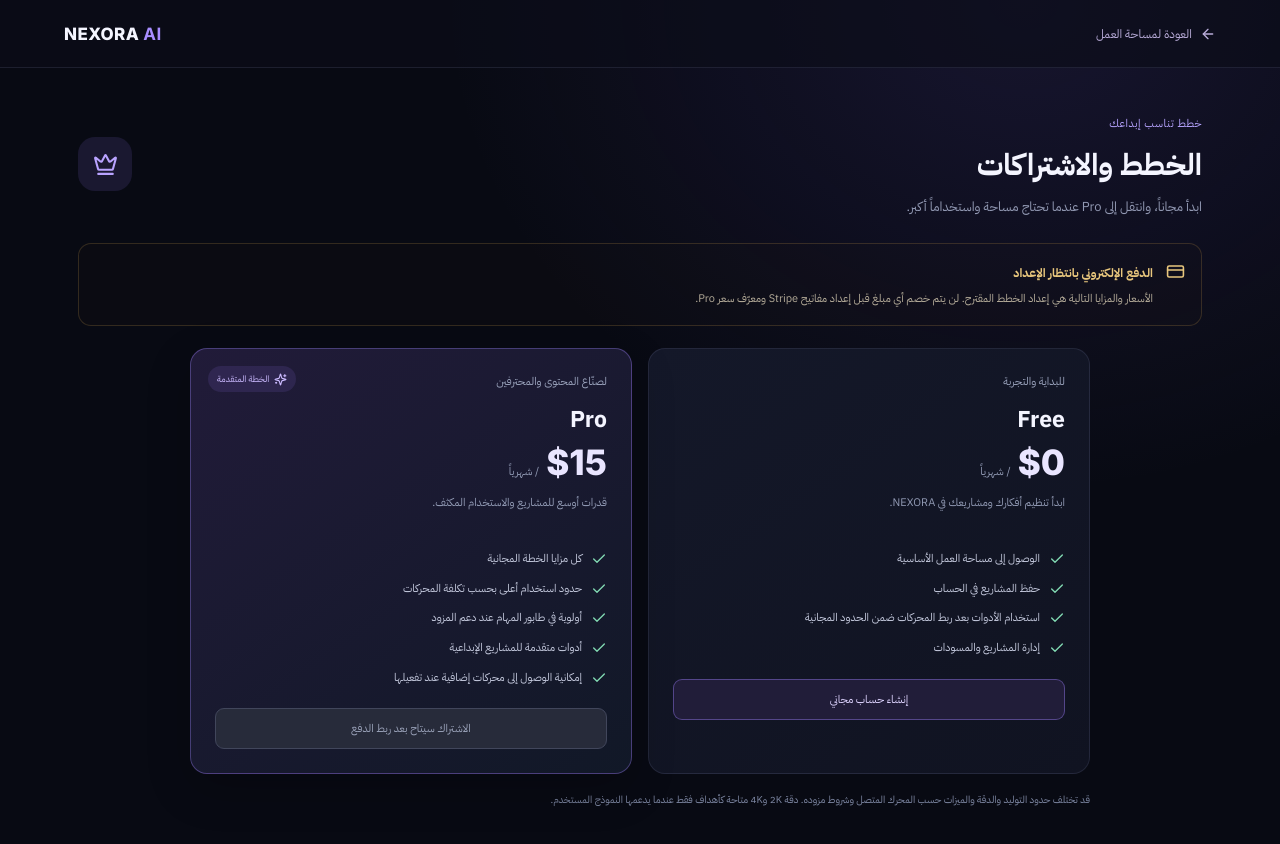
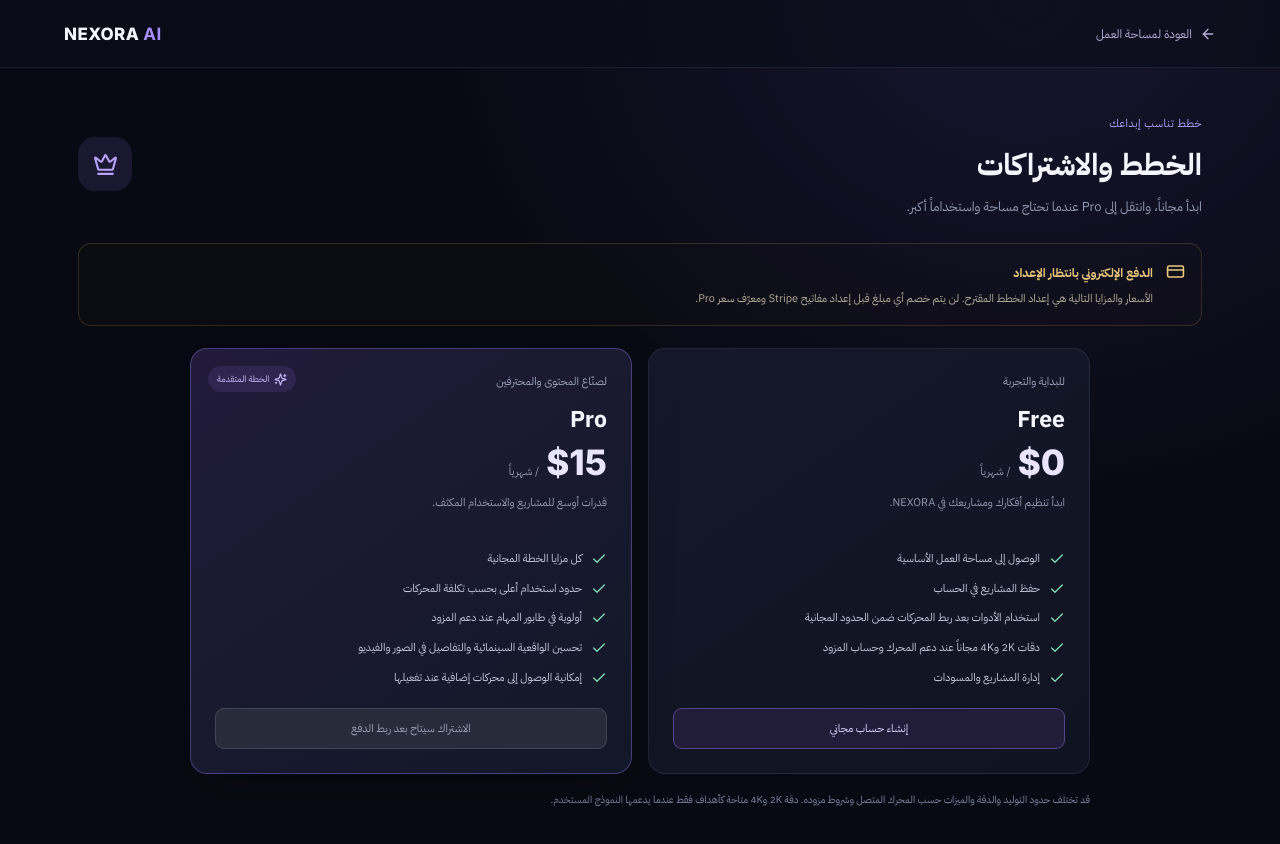
Before and after one commit to samaradelomran-spec/NEXORA-AI, a Next.js app: page /pricing in a window 1280 px wide. Shown: the top 844 px of the page. Built offline with nearby package versions, Linux system fonts and the light colour scheme; no server answers.

Commit message:
Separate free 4K access from Pro realism enhancements

```diff
--- a/app/pricing/page.tsx
+++ b/app/pricing/page.tsx
@@ -5,8 +5,8 @@ import Link from "next/link";
 import { getSupabaseBrowserClient } from "../../lib/supabase/client";
 import { ArrowLeft, Check, CreditCard, Crown, Sparkles } from "lucide-react";
 
-const freeFeatures = ["الوصول إلى مساحة العمل الأساسية", "حفظ المشاريع في الحساب", "استخدام الأدوات بعد ربط المحركات ضمن الحدود المجانية", "إدارة المشاريع والمسودات"];
-const proFeatures = ["كل مزايا الخطة المجانية", "حدود استخدام أعلى بحسب تكلفة المحركات", "أولوية في طابور المهام عند دعم المزود", "أدوات متقدمة للمشاريع الإبداعية", "إمكانية الوصول إلى محركات إضافية عند تفعيلها"];
+const freeFeatures = ["الوصول إلى مساحة العمل الأساسية", "حفظ المشاريع في الحساب", "استخدام الأدوات بعد ربط المحركات ضمن الحدود المجانية", "دقات 2K و4K مجاناً عند دعم المحرك وحساب المزود", "إدارة المشاريع والمسودات"];
+const proFeatures = ["كل مزايا الخطة المجانية", "حدود استخدام أعلى بحسب تكلفة المحركات", "أولوية في طابور المهام عند دعم المزود", "تحسين الواقعية السينمائية والتفاصيل في الصور والفيديو", "إمكانية الوصول إلى محركات إضافية عند تفعيلها"];
 
 export default function PricingPage() {
   const [paymentReady, setPaymentReady] = useState(false);
```
